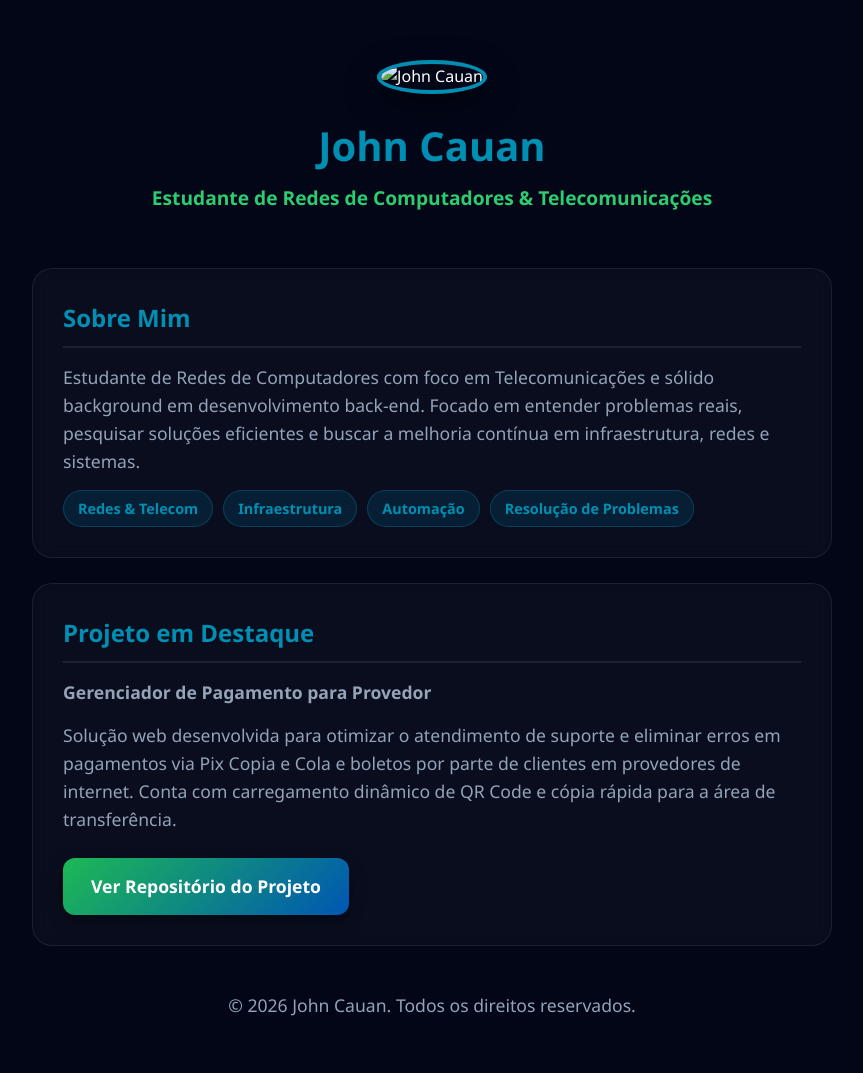
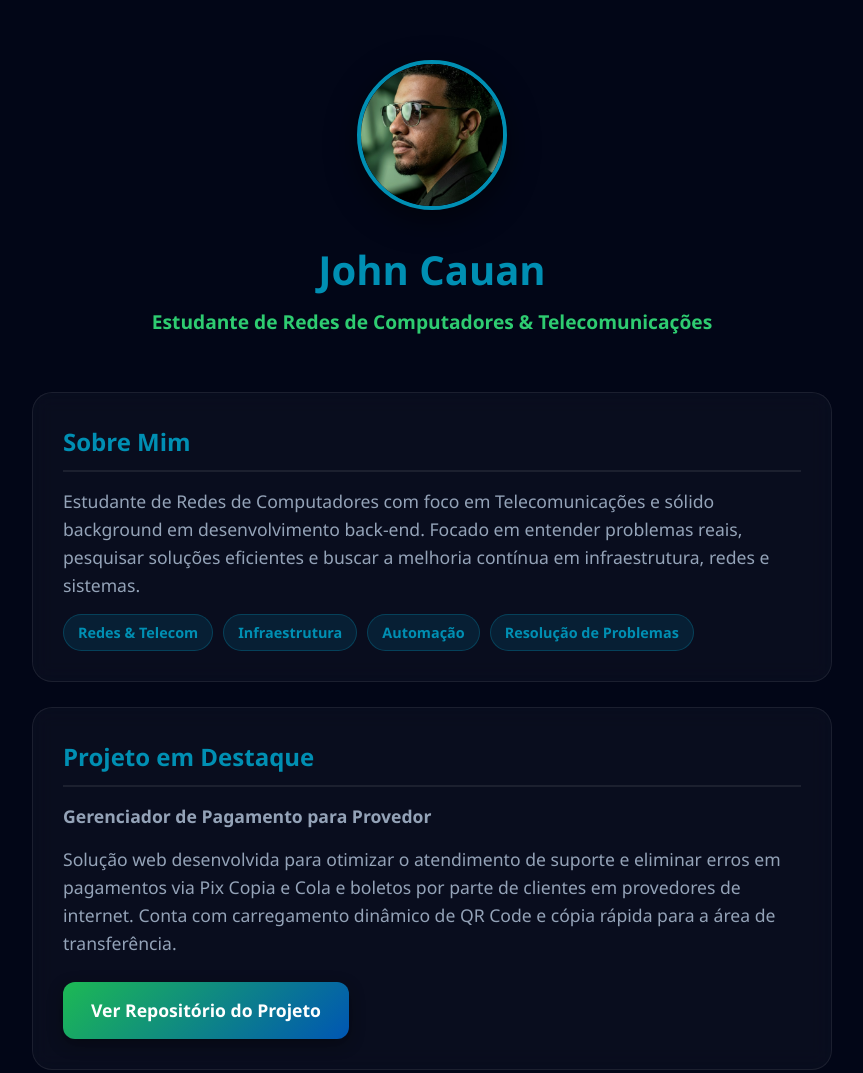
Before and after one commit to JohnKa1/portifolio, a plain HTML site: page index.html in a window 1280 px wide. Shown: the top 1073 px of the page, without its empty margins (208-1071 px from the left). Drawn offline with Linux system fonts and the light colour scheme.

Commit message:
Update profile image source in index.html

```diff
--- a/index.html
+++ b/index.html
@@ -132,7 +132,7 @@
   <div class="container">
     <header>
       <!-- DICA: Substitua o link abaixo pela URL da sua foto real -->
-      <img src="img/perfil.jpeg" alt="John Cauan" class="profile-img" id="fotoPerfil">
+      <img src="perfil.jpeg" alt="John Cauan" class="profile-img" id="fotoPerfil">
       <h1>John Cauan</h1>
       <p class="subtitle">Estudante de Redes de Computadores & Telecomunicações</p>
     </header>
```
